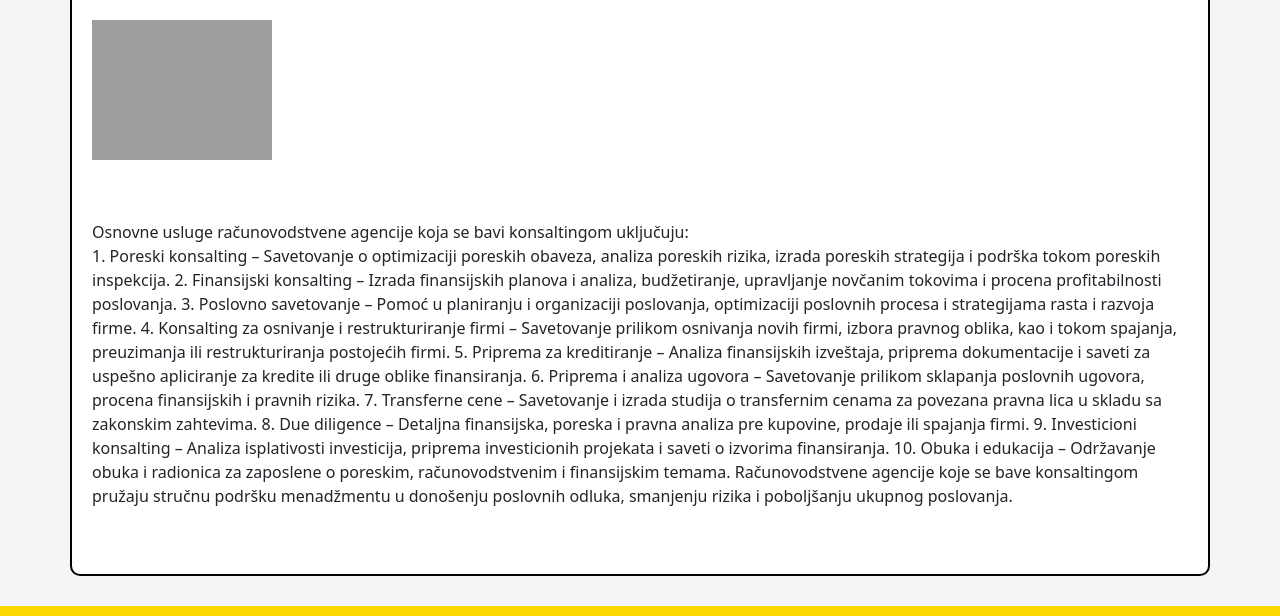
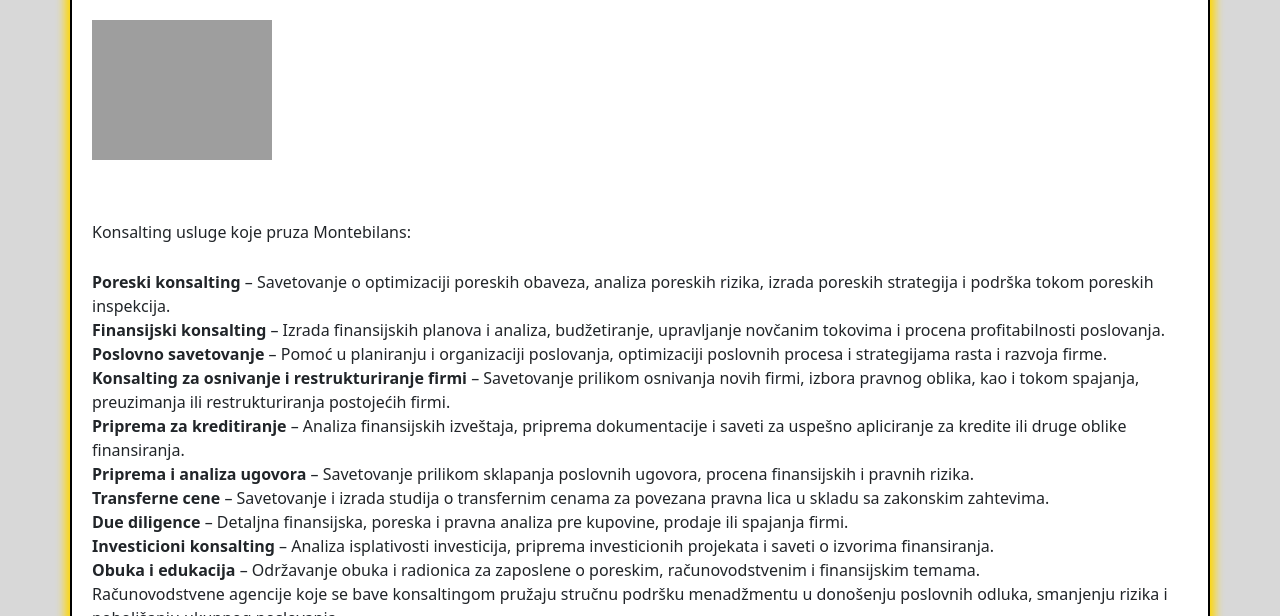
Before and after one commit to Bozi086/bilans, a plain HTML site: page konsalting.html in a window 1280 px wide. Shown: the part 197-813 px from the top of the page. Drawn offline with nearby package versions, Linux system fonts and the light colour scheme; grey boxes are pictures that could not be loaded.

Commit message:
Update konsalting.html

```diff
--- a/konsalting.html
+++ b/konsalting.html
@@ -8,7 +8,7 @@
     <link href="https://cdn.jsdelivr.net/npm/bootstrap@5.3.0/dist/css/bootstrap.min.css" rel="stylesheet" integrity="sha384-9ndCyUaIbzAi2FUVXJi0CjmCapSmO7SnpJef0486qhLnuZ2cdeRhO02iuK6FUUVM" crossorigin="anonymous">
     <style>
         body {
-            background-color: #f3f4f6;
+            background-color:  rgba(128, 128, 128, 0.3);
             display: flex;
             min-height: 100vh;
             flex-direction: column;
@@ -75,26 +75,13 @@
             }
         }
 
-                                   .content-frame {
+       .content-frame {
             background-color: white; /* Dodano za vizuelnu razliku */
             border: 2px solid black;
-
-            border-radius: 10px;
+            box-shadow: 0 0 10px 5px #FFD700;
+            border-radius: 20px;
             padding: 20px;
         }
-
-        @media (max-width: 767px) {
-    .content-frame {
-        /* Smanjite padding za manje ekrane da biste uštedeli prostor */
-        padding: 10px;
-     ;
-        /* Eventualno smanjite font-size za tekst unutar ovog kontejnera */
-        font-size: 14px; /* Ovo je opcionalno */
-    }
-}
-
-
-
         /* Dodatni stilovi za sadržaj stranice */
         .content {
             margin-top: 20px;
@@ -184,7 +171,7 @@
         <div class="container mt-4 content-frame">
             <div class="row">
                 <div class="col-12">
-                    <h2>Konaalting</h2>
+                    <h2>Konsalting</h2>
                     <div style="height: 30px;"></div>
                     <img src="konsalting_G.gif" alt="Opis slike" class="teal-border" width="180" height="140">
                     <div style="height: 30px;"></div>
@@ -192,27 +179,27 @@
                         <div style="height: 30px;"></div>
 
 
-                        <p>Osnovne usluge računovodstvene agencije koja se bavi konsaltingom uključuju:<br>
+                         <p>Konsalting usluge koje pruza Montebilans:<br>
+                            <div style="height: 10px;"></div>
 
-1. Poreski konsalting – Savetovanje o optimizaciji poreskih obaveza, analiza poreskih rizika, izrada poreskih strategija i podrška tokom poreskih inspekcija.
+      <b> Poreski konsalting</b> – Savetovanje o optimizaciji poreskih obaveza, analiza poreskih rizika, izrada poreskih strategija i podrška tokom poreskih inspekcija.<br>
 
-2. Finansijski konsalting – Izrada finansijskih planova i analiza, budžetiranje, upravljanje novčanim tokovima i procena profitabilnosti poslovanja.
+<b> Finansijski konsalting</b> – Izrada finansijskih planova i analiza, budžetiranje, upravljanje novčanim tokovima i procena profitabilnosti poslovanja.<br>
 
-3. Poslovno savetovanje – Pomoć u planiranju i organizaciji poslovanja, optimizaciji poslovnih procesa i strategijama rasta i razvoja firme.
+<b> Poslovno savetovanje</b> – Pomoć u planiranju i organizaciji poslovanja, optimizaciji poslovnih procesa i strategijama rasta i razvoja firme.<br>
 
-4. Konsalting za osnivanje i restrukturiranje firmi – Savetovanje prilikom osnivanja novih firmi, izbora pravnog oblika, kao i tokom spajanja, preuzimanja ili restrukturiranja postojećih firmi.
+<b> Konsalting za osnivanje i restrukturiranje firmi</b> – Savetovanje prilikom osnivanja novih firmi, izbora pravnog oblika, kao i tokom spajanja, preuzimanja ili restrukturiranja postojećih firmi.<br>
 
-5. Priprema za kreditiranje – Analiza finansijskih izveštaja, priprema dokumentacije i saveti za uspešno apliciranje za kredite ili druge oblike finansiranja.
+<b> Priprema za kreditiranje</b> – Analiza finansijskih izveštaja, priprema dokumentacije i saveti za uspešno apliciranje za kredite ili druge oblike finansiranja.<br>
+<b> Priprema i analiza ugovora</b> – Savetovanje prilikom sklapanja poslovnih ugovora, procena finansijskih i pravnih rizika.<br>
 
-6. Priprema i analiza ugovora – Savetovanje prilikom sklapanja poslovnih ugovora, procena finansijskih i pravnih rizika.
+<b> Transferne cene</b> – Savetovanje i izrada studija o transfernim cenama za povezana pravna lica u skladu sa zakonskim zahtevima.<br>
 
-7. Transferne cene – Savetovanje i izrada studija o transfernim cenama za povezana pravna lica u skladu sa zakonskim zahtevima.
+<b> Due diligence</b> – Detaljna finansijska, poreska i pravna analiza pre kupovine, prodaje ili spajanja firmi.<br>
 
-8. Due diligence – Detaljna finansijska, poreska i pravna analiza pre kupovine, prodaje ili spajanja firmi.
+<b> Investicioni konsalting</b> – Analiza isplativosti investicija, priprema investicionih projekata i saveti o izvorima finansiranja.<br>
 
-9. Investicioni konsalting – Analiza isplativosti investicija, priprema investicionih projekata i saveti o izvorima finansiranja.
-
-10. Obuka i edukacija – Održavanje obuka i radionica za zaposlene o poreskim, računovodstvenim i finansijskim temama.
+<b> Obuka i edukacija</b> – Održavanje obuka i radionica za zaposlene o poreskim, računovodstvenim i finansijskim temama.<br>
 
 
 
```
